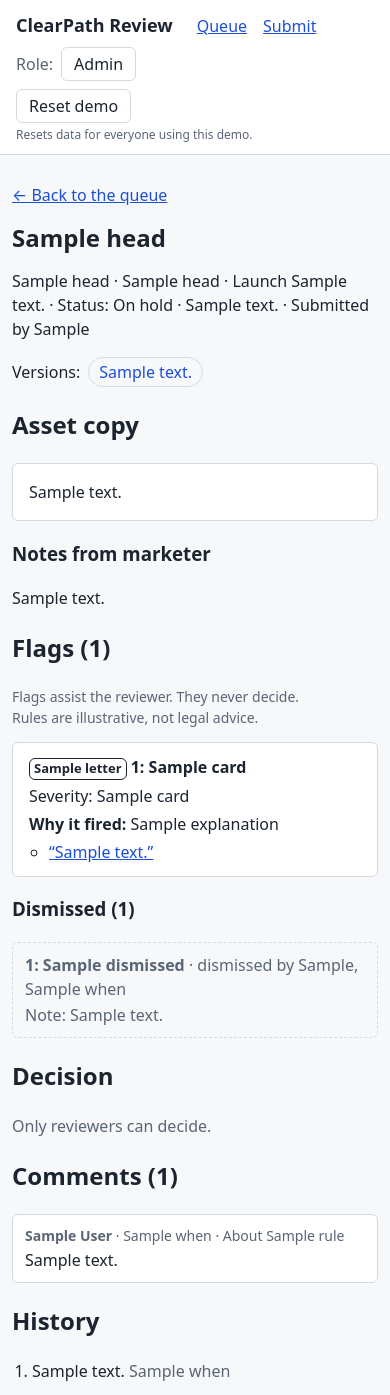
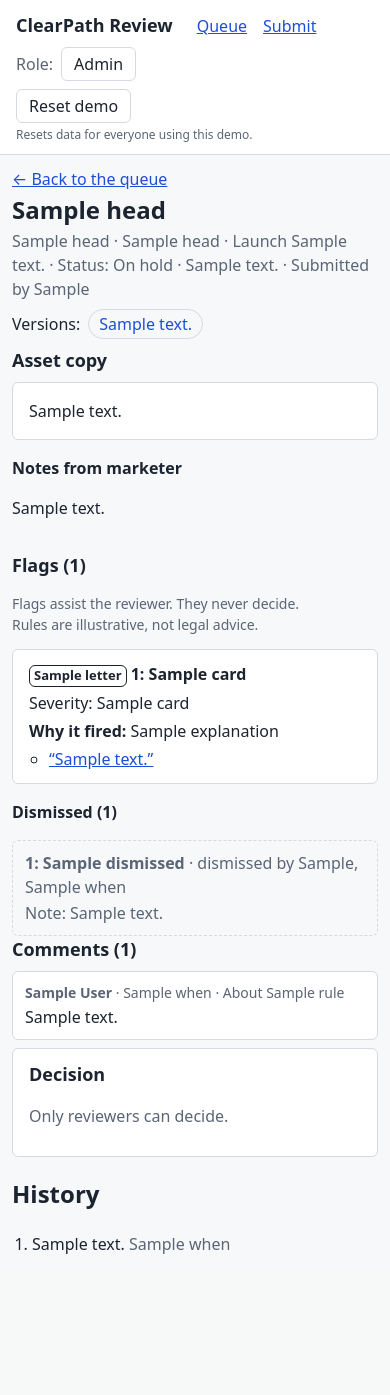
Before and after one commit to Nishi46/ClearPath_takehome, a FastAPI app: template app/templates/review.html in a window 390 px wide. After the commit the page ends 1254 px from the top, so only its background shows below. Run offline with FastAPI, Linux system fonts and the light colour scheme; the template is opened without the code that fills it: most values are stand-ins (such as "Sample title", 1, 10 or a date in 2020).

Commit message:
Layout, accessibility and responsiveness

```diff
--- a/app/static/style.css
+++ b/app/static/style.css
@@ -296,3 +296,36 @@ table.queue.row-clickable tbody tr { cursor: pointer; }
 .decision-form button:focus-visible, .decision-form textarea:focus-visible { outline: 3px solid var(--focus); outline-offset: 2px; }
 .decision-readonly { color: var(--text-muted); }
 .decision-form button:disabled { opacity: 0.55; cursor: not-allowed; }
+
+/* Review screen layout. Laptop width: copy on the left, flags and comments on the right, the
+   decision form pinned under them. Each column scrolls inside itself, so the title, copy, first
+   flags and decision buttons stay on screen together. Narrow widths stack in reading order. */
+.review-head { margin-bottom: 0.5rem; }
+.review-back { margin: 0 0 0.25rem; }
+.review-head h1 { margin: 0 0 0.25rem; overflow-wrap: anywhere; }
+.review-meta { margin: 0; color: var(--text-muted); overflow-wrap: anywhere; }
+.review-layout { display: grid; grid-template-columns: minmax(0, 1fr); gap: var(--space); }
+.review-layout h2 { font-size: 1.125rem; margin: 0 0 0.5rem; }
+.review-layout h3 { font-size: 1rem; }
+.review-side { display: flex; flex-direction: column; gap: 0.5rem; min-width: 0; }
+.decision-pane { background: var(--surface); border: 1px solid var(--border); border-radius: var(--radius); padding: 0.75rem 1rem; }
+.decision-pane h2 { margin-bottom: 0.25rem; }
+.decision-form textarea { rows: 3; }
+.history-strip { margin-top: var(--space); }
+
+a:focus-visible, button:focus-visible, textarea:focus-visible, [tabindex]:focus-visible {
+  outline: 3px solid var(--focus); outline-offset: 2px;
+}
+
+@media (min-width: 60rem) {
+  .review-layout {
+    grid-template-columns: minmax(0, 3fr) minmax(0, 2fr);
+    align-items: start;
+    /* Room for the site header and the title block above; the columns scroll inside this height. */
+    --review-columns-height: calc(100vh - 13.5rem);
+  }
+  .review-main, .review-side { max-height: var(--review-columns-height); min-height: 12rem; }
+  .review-main { overflow: auto; padding-right: 0.25rem; }
+  .review-side-scroll { flex: 1 1 auto; min-height: 0; overflow: auto; padding-right: 0.25rem; }
+  .decision-pane { flex: none; }
+}
--- a/app/templates/review.html
+++ b/app/templates/review.html
@@ -1,11 +1,13 @@
 {% extends "base.html" %}
 {% block title %}{{ head.title }} - Review - ClearPath Review{% endblock %}
 {% block content %}
-<p><a href="/">&larr; Back to the queue</a></p>
+<header class="review-head">
+<p class="review-back"><a href="/">&larr; Back to the queue</a></p>
 <h1>{{ head.title }}</h1>
 <p class="review-meta">{{ head.product_label }} &middot; {{ head.channel_label }} &middot; Launch {{ head.launch_text }}
   &middot; Status: {{ head.status_label }} &middot; {{ head.version_text }}{% if head.is_current %} (current){% endif %}
   &middot; Submitted by {{ head.submitted_by }}</p>
+</header>
 <nav class="version-nav" aria-label="Versions">
   <span class="version-nav-label">Versions:</span>
   {%- for v in versions %}
@@ -26,6 +28,8 @@
   {%- endif %}
 </div>
 {%- endif %}
+<div class="review-layout">
+<div class="review-main" role="region" aria-label="Asset copy and notes" tabindex="0">
 <section class="copy-pane" aria-labelledby="copy-heading">
   <h2 id="copy-heading">Asset copy</h2>
   {# No whitespace may be added between pieces: the pane is pre-wrap, so extra spaces would show as copy. #}
@@ -40,6 +44,9 @@
   <h3 class="notes-heading">Notes from marketer</h3>
   {% if notes %}<p class="notes-text">{{ notes }}</p>{% else %}<p class="notes-text">No notes.</p>{% endif %}
 </section>
+</div>
+<aside class="review-side" aria-label="Flags, comments and decision">
+<div class="review-side-scroll" role="region" aria-label="Flags and comments" tabindex="0">
 <section class="flags-pane" aria-labelledby="flags-heading">
   <h2 id="flags-heading">Flags ({{ cards|length }})</h2>
   <p class="flag-assist-note">Flags assist the reviewer. They never decide.<br>Rules are illustrative, not legal advice.</p>
```
Also changed, not shown: other parts of app/templates/review.html (+20 -17 lines).
